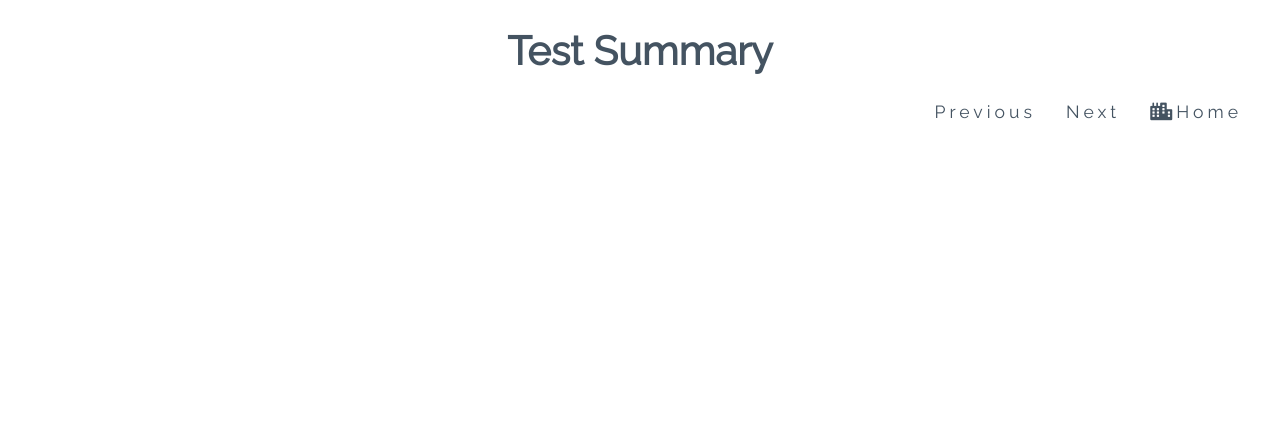
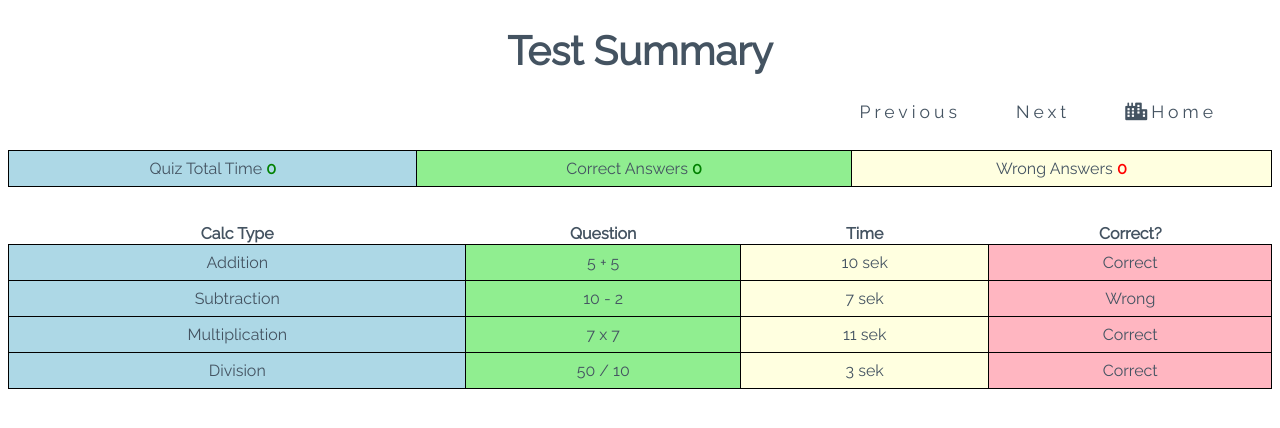
Before and after one commit to Code-Institute-Submissions/portfolio-project-101, a plain HTML site: page summary.html in a window 1280 px wide. Drawn offline with Linux system fonts and the light colour scheme.

Commit message:
tables added in the summary.html file. Next is to style and then put in logic in the js file

```diff
--- a/assets/css/style.css
+++ b/assets/css/style.css
@@ -29,7 +29,7 @@ body {
 #menu li {
     float: right;
     list-style-type: none;
-    margin-right: 30px;
+    margin-right: 55px;
 }
 
 #menu a {
@@ -277,3 +277,44 @@ body {
     }
 
 }
+
+.my-second-table {
+    width: 100%;
+    border-collapse: collapse;
+    margin-top: 36px;
+  }
+
+  .my-second-table td {
+    border: 1px solid black;
+    padding: 8px;
+  }
+.my-table {
+    width: 100%;
+    border-collapse: collapse;
+    margin-top: 76px;
+  }
+
+  .my-table td {
+    border: 1px solid black;
+    padding: 8px;
+  }
+
+  .section-1 {
+    text-align: center;
+    background-color: lightblue;
+  }
+
+  .section-2 {
+    text-align: center;
+    background-color: lightgreen;
+  }
+
+  .section-3 {
+    text-align: center;
+    background-color: lightyellow;
+  }
+
+  .section-4 {
+    text-align: center;
+    background-color: lightpink;
+  }
--- a/summary.html
+++ b/summary.html
@@ -35,6 +35,78 @@
         </ul>
     </nav>
 
+    <table class="my-table">
+        <tr>
+            <td class="section-1">Quiz Total Time <span id="score">0</span></td>
+            <td class="section-2">Correct Answers <span id="score">0</span></td>
+            <td class="section-3">Wrong Answers <span id="incorrect">0</span></td>
+        </tr>
+    </table>
+    <table class="my-second-table">
+        <thead>
+          <tr>
+                <th>Calc Type</td>
+                <th>Question</td>
+                <th>Time</td>
+                <th>Correct?</td>
+          </tr>
+        </thead>
+        <tbody>
+            <tr>
+                <td class="section-1">Addition</td>
+                <td class="section-2">5 + 5</td>
+                <td class="section-3">10 sek</td>
+                <td class="section-4">Correct</td>
+            </tr>
+            <tr>
+                <td class="section-1">Subtraction</td>
+                <td class="section-2">10 - 2</td>
+                <td class="section-3">7 sek</td>
+                <td class="section-4">Wrong</td>
+            </tr>
+            <tr>
+                <td class="section-1">Multiplication</td>
+                <td class="section-2">7 x 7</td>
+                <td class="section-3">11 sek</td>
+                <td class="section-4">Correct</td>
+            </tr>
+            <tr>
+                <td class="section-1">Division</td>
+                <td class="section-2">50 / 10</td>
+                <td class="section-3">3 sek</td>
+                <td class="section-4">Correct</td>
+            </tr>
+        </tbody>
+      </table>
+
+    <!--<table class="my-second-table">
+        <tr>
+            <td class="section-1">Section 1</td>
+            <td class="section-2">Section 2</td>
+            <td class="section-3">Section 3</td>
+            <td class="section-4">Section 4</td>
+        </tr>
+        <tr>
+            <td class="section-1">Section 1</td>
+            <td class="section-2">Section 2</td>
+            <td class="section-3">Section 3</td>
+            <td class="section-4">Section 4</td>
+        </tr>
+        <tr>
+            <td class="section-1">Section 1</td>
+            <td class="section-2">Section 2</td>
+            <td class="section-3">Section 3</td>
+            <td class="section-4">Section 4</td>
+        </tr>
+        <tr>
+            <td class="section-1">Section 1</td>
+            <td class="section-2">Section 2</td>
+            <td class="section-3">Section 3</td>
+            <td class="section-4">Section 4</td>
+        </tr>
+    </table>-->
+
+
     <!-- page java script -->
     <script src="assets/js/script.js"></script>
 </body>
```
Also changed, not shown: assets/js/script.js (line endings or trailing spaces).
